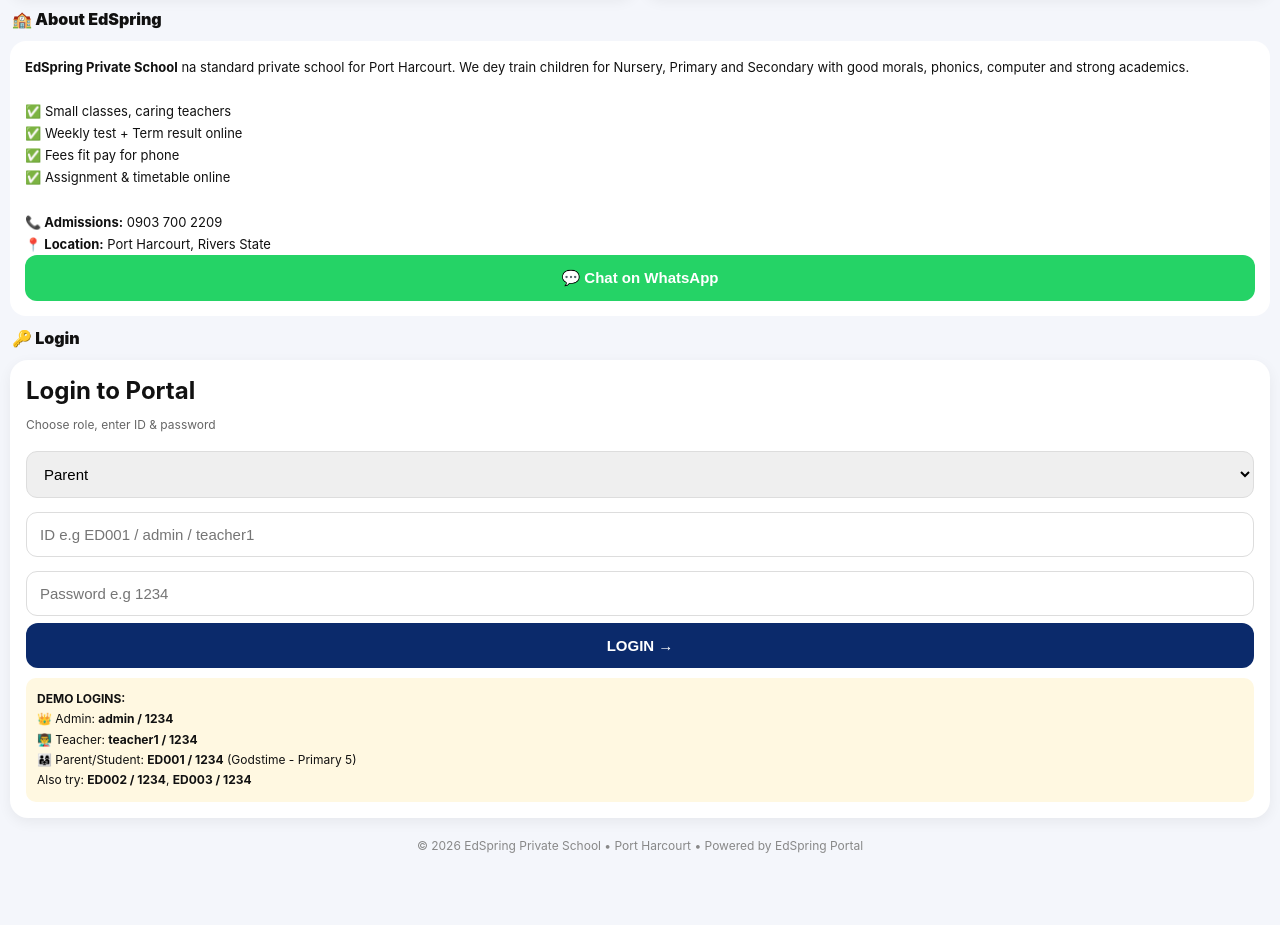
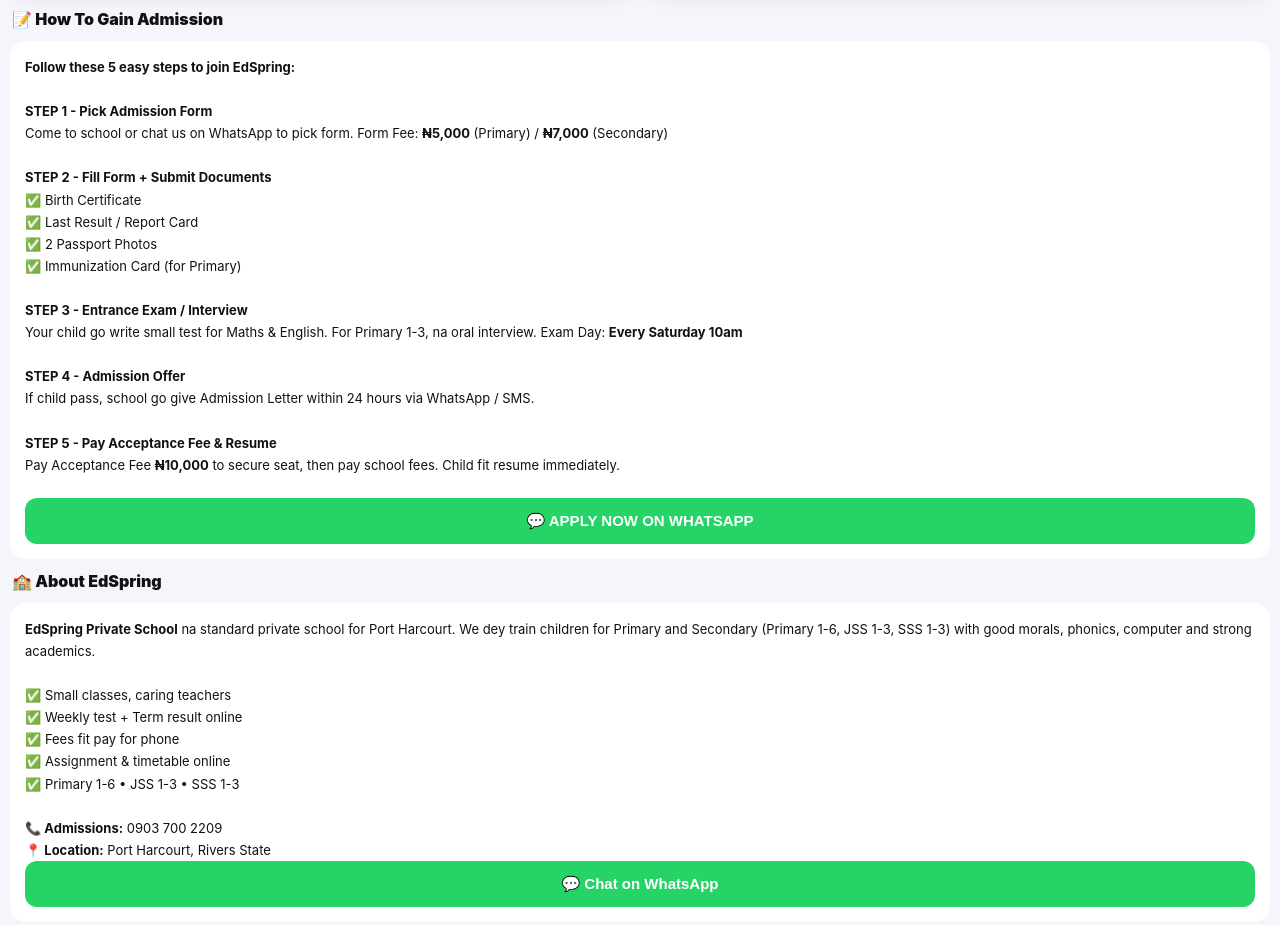
Before and after one commit to Godstime1997/edspring-portal, a plain HTML site: page index.html in a window 1280 px wide. Shown: the part 771-1696 px from the top of the page. Before the commit the page ends 1664 px from the top, so only its background shows below. Drawn offline with Linux system fonts and the light colour scheme.

Commit message:
Revise admission process and demo logins
Updated admission steps and added a new student to the demo logins.

```diff
--- a/index.html
+++ b/index.html
@@ -43,7 +43,7 @@ table{width:100%;border-collapse:collapse;font-size:13px}th,td{border:1px solid
 <div class="hero">
 <img src="logo.png" onerror="this.src='https://via.placeholder.com/100'">
 <h1>Welcome to EdSpring</h1>
-<p>Port Harcourt • Nursery • Primary • Secondary</p>
+<p>Port Harcourt • Primary • Secondary</p>
 <p><span class="badge">Admissions Open 2026/2027</span></p>
 <button onclick="showLogin()">🔑 LOGIN TO PORTAL</button>
 <p style="font-size:11px;margin-top:10px">Check Result • Pay Fees • Timetable • Assignments</p>
@@ -57,10 +57,29 @@ table{width:100%;border-collapse:collapse;font-size:13px}th,td{border:1px solid
 <div class="card"><div style="font-size:30px">👑</div><h3>Admin Portal</h3><p>Manage students & school</p><button onclick="quickLogin('admin')">Admin Login</button></div>
 </div>
 
+<div class="sec">📝 How To Gain Admission</div>
+<div class="info">
+<b>Follow these 5 easy steps to join EdSpring:</b><br><br>
+<b>STEP 1 - Pick Admission Form</b><br>
+Come to school or chat us on WhatsApp to pick form. Form Fee: <b>₦5,000</b> (Primary) / <b>₦7,000</b> (Secondary)<br><br>
+<b>STEP 2 - Fill Form + Submit Documents</b><br>
+✅ Birth Certificate<br>
+✅ Last Result / Report Card<br>
+✅ 2 Passport Photos<br>
+✅ Immunization Card (for Primary)<br><br>
+<b>STEP 3 - Entrance Exam / Interview</b><br>
+Your child go write small test for Maths & English. For Primary 1-3, na oral interview. Exam Day: <b>Every Saturday 10am</b><br><br>
+<b>STEP 4 - Admission Offer</b><br>
+If child pass, school go give Admission Letter within 24 hours via WhatsApp / SMS.<br><br>
+<b>STEP 5 - Pay Acceptance Fee & Resume</b><br>
+Pay Acceptance Fee <b>₦10,000</b> to secure seat, then pay school fees. Child fit resume immediately.<br><br>
+<button class="btn btn-wa" onclick="window.open('https://wa.me/2349037002209?text=Hello EdSpring, I want Admission Form for my child. What class is available?','_blank')">💬 APPLY NOW ON WHATSAPP</button>
+</div>
+
 <div class="sec">🏫 About EdSpring</div>
 <div class="info">
-<b>EdSpring Private School</b> na standard private school for Port Harcourt. We dey train children for Nursery, Primary and Secondary with good morals, phonics, computer and strong academics.<br><br>
-✅ Small classes, caring teachers<br>✅ Weekly test + Term result online<br>✅ Fees fit pay for phone<br>✅ Assignment & timetable online<br><br>
+<b>EdSpring Private School</b> na standard private school for Port Harcourt. We dey train children for Primary and Secondary (Primary 1-6, JSS 1-3, SSS 1-3) with good morals, phonics, computer and strong academics.<br><br>
+✅ Small classes, caring teachers<br>✅ Weekly test + Term result online<br>✅ Fees fit pay for phone<br>✅ Assignment & timetable online<br>✅ Primary 1-6 • JSS 1-3 • SSS 1-3<br><br>
 <b>📞 Admissions:</b> 0903 700 2209<br>
 <b>📍 Location:</b> Port Harcourt, Rivers State<br>
 <button class="btn btn-wa no-print" onclick="window.open('https://wa.me/2349037002209?text=Hello EdSpring, I want admission info','_blank')">💬 Chat on WhatsApp</button>
@@ -74,7 +93,7 @@ table{width:100%;border-collapse:collapse;font-size:13px}th,td{border:1px solid
 <input id="userId" placeholder="ID e.g ED001 / admin / teacher1">
 <input id="userPass" type="password" placeholder="Password e.g 1234">
 <button class="btn btn-blue" onclick="doLogin()">LOGIN →</button>
-<div class="demo"><b>DEMO LOGINS:</b><br>👑 Admin: <b>admin / 1234</b><br>👨‍🏫 Teacher: <b>teacher1 / 1234</b><br>👨‍👩‍👧 Parent/Student: <b>ED001 / 1234</b> (Godstime - Primary 5)<br>Also try: <b>ED002 / 1234</b>, <b>ED003 / 1234</b></div>
+<div class="demo"><b>DEMO LOGINS:</b><br>👑 Admin: <b>admin / 1234</b><br>👨‍🏫 Teacher: <b>teacher1 / 1234</b><br>👨‍👩‍👧 Parent/Student: <b>ED001 / 1234</b> (Godstime - Primary 5)<br>Also try: <b>ED002 / 1234</b>, <b>ED003 / 1234</b>, <b>ED004 / 1234</b> (Adaeze - SSS 2)</div>
 </div>
 <div style="text-align:center;font-size:12px;color:#888;padding:10px">© 2026 EdSpring Private School • Port Harcourt • Powered by EdSpring Portal</div>
 
@@ -91,6 +110,7 @@ var STUDENTS=[
 {id:"ED001",name:"Godstime James",class:"Primary 5",parent:"Mr James",phone:"09037002209",feesTotal:85000,feesPaid:50000,attendance:"92%",subjects:[{n:"Maths",ca:28,exam:58},{n:"English",ca:30,exam:62},{n:"Science",ca:25,exam:60},{n:"Social Studies",ca:27,exam:55},{n:"CRS",ca:29,exam:64}]},
 {id:"ED002",name:"Blessing Okoro",class:"Primary 5",parent:"Mrs Okoro",phone:"09037002209",feesTotal:85000,feesPaid:85000,attendance:"98%",subjects:[{n:"Maths",ca:30,exam:65},{n:"English",ca:28,exam:60},{n:"Science",ca:29,exam:63},{n:"Social Studies",ca:26,exam:58},{n:"CRS",ca:30,exam:66}]},
 {id:"ED003",name:"Emmanuel Eze",class:"JSS 1",parent:"Mr Eze",phone:"09037002209",feesTotal:95000,feesPaid:40000,attendance:"88%",subjects:[{n:"Maths",ca:22,exam:50},{n:"English",ca:24,exam:55},{n:"Science",ca:20,exam:52},{n:"Social Studies",ca:25,exam:58},{n:"CRS",ca:26,exam:60}]},
+{id:"ED004",name:"Adaeze Nwosu",class:"SSS 2",parent:"Mrs Nwosu",phone:"09037002209",feesTotal:120000,feesPaid:60000,attendance:"95%",subjects:[{n:"Maths",ca:26,exam:60},{n:"English",ca:28,exam:62},{n:"Physics",ca:24,exam:58},{n:"Chemistry",ca:25,exam:59},{n:"Biology",ca:27,exam:61}]},
 ];
 function grade(t){if(t>=70)return"A";if(t>=60)return"B";if(t>=50)return"C";if(t>=40)return"D";return"F";}
 function remark(t){if(t>=70)return"Excellent";if(t>=60)return"Very Good";if(t>=50)return"Good";if(t>=40)return"Fair";return"Need Improvement";}
@@ -103,7 +123,8 @@ function openAdmin(){
 var totalFees=STUDENTS.reduce((a,b)=>a+b.feesTotal,0),paid=STUDENTS.reduce((a,b)=>a+b.feesPaid,0);
 var rows=STUDENTS.map(s=>`<tr><td><b>${s.id}</b></td><td>${s.name}</td><td>${s.class}</td><td>₦${s.feesTotal.toLocaleString()}</td><td>₦${s.feesPaid.toLocaleString()}</td><td><b style="color:${s.feesTotal-s.feesPaid>0?'red':'green'}">₦${(s.feesTotal-s.feesPaid).toLocaleString()}</b></td></tr>`).join('');
 openDash('👑 Admin Dashboard','Proprietor • EdSpring Private School',`<button class="active">Overview</button><button onclick="openAdmin()">Students</button>`,
-`<div class="kpi"><div><b>${STUDENTS.length}</b>Students</div><div><b>3</b>Teachers</div><div><b>₦${(totalFees-paid).toLocaleString()}</b>Outstanding</div></div>
+`<div class="info"><b>📊 BREAKDOWN OF ADMITTED STUDENTS</b><br>🟢 Primary (1-6): <b>${STUDENTS.filter(s=>s.class.includes('Primary')).length} Students</b><br>🔵 JSS (1-3): <b>${STUDENTS.filter(s=>s.class.includes('JSS')).length} Students</b><br>🟣 SSS (1-3): <b>${STUDENTS.filter(s=>s.class.includes('SSS')).length} Students</b><br><b>Total Admitted: ${STUDENTS.length} Students</b><br><b>Session:</b> 2026/2027</div>
+<div class="kpi"><div><b>${STUDENTS.length}</b>Students</div><div><b>3</b>Teachers</div><div><b>₦${(totalFees-paid).toLocaleString()}</b>Outstanding</div></div>
 <div class="info"><b>💰 Fees Summary</b><br>Total Expected: ₦${totalFees.toLocaleString()}<br>Collected: ₦${paid.toLocaleString()}<br>Balance: ₦${(totalFees-paid).toLocaleString()}</div>
 <h3>All Students</h3><table><tr><th>ID</th><th>Name</th><th>Class</th><th>Fees</th><th>Paid</th><th>Balance</th></tr>${rows}</table>
 <br><h3>➕ Add New Student (Demo)</h3><input id="nName" placeholder="Full Name"><input id="nClass" placeholder="Class e.g Primary 4"><input id="nFees" type="number" placeholder="Fees e.g 85000"><button class="btn btn-green" onclick="addStudent()">Add Student</button>
@@ -134,4 +155,4 @@ function payNow(id){var s=STUDENTS.find(x=>x.id==id);var amt=parseInt(document.g
 function showTime(id){var s=STUDENTS.find(x=>x.id==id);openDash('📅 Timetable - '+s.class,s.name+` • ${s.class}`,`<button onclick="openParent(STUDENTS.find(x=>x.id=='${id}'),'parent')">← Back</button>`,`<table><tr><th>Day</th><th>Subjects</th></tr><tr><td>Mon</td><td>Maths, English, Science</td></tr><tr><td>Tue</td><td>English, Social Studies, CRS</td></tr><tr><td>Wed</td><td>Maths, Computer, Phonics</td></tr><tr><td>Thu</td><td>Science, English, Maths</td></tr><tr><td>Fri</td><td>Social Studies, CRS, Sports</td></tr></table><br><div class="info"><b>School Time:</b> 8:00am - 2:30pm<br><b>Assembly:</b> Monday 7:45am<br><b>Closing:</b> Friday 1:30pm</div>`);}
 </script>
 </body>
-  </html>
+</html>
```
